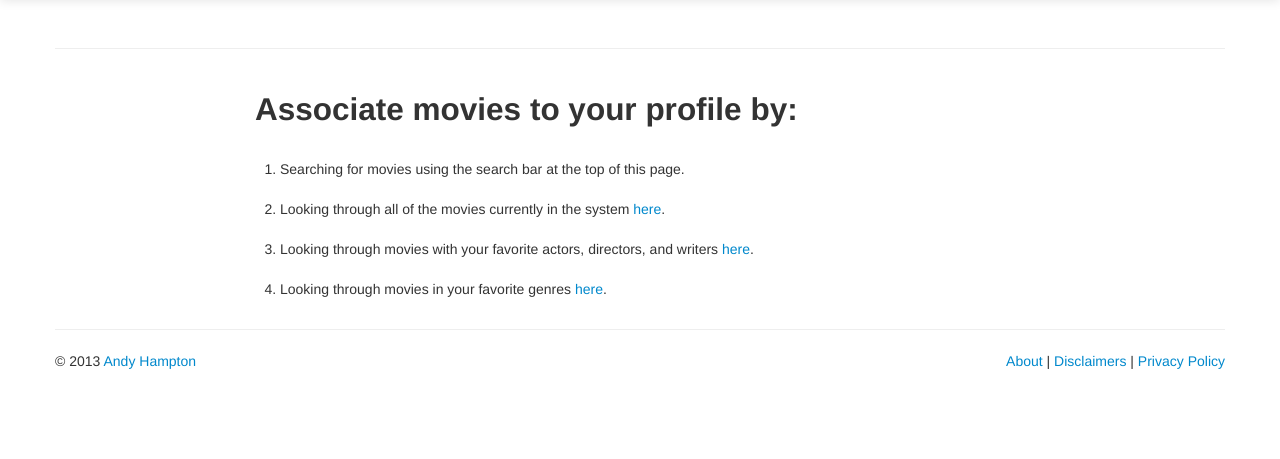
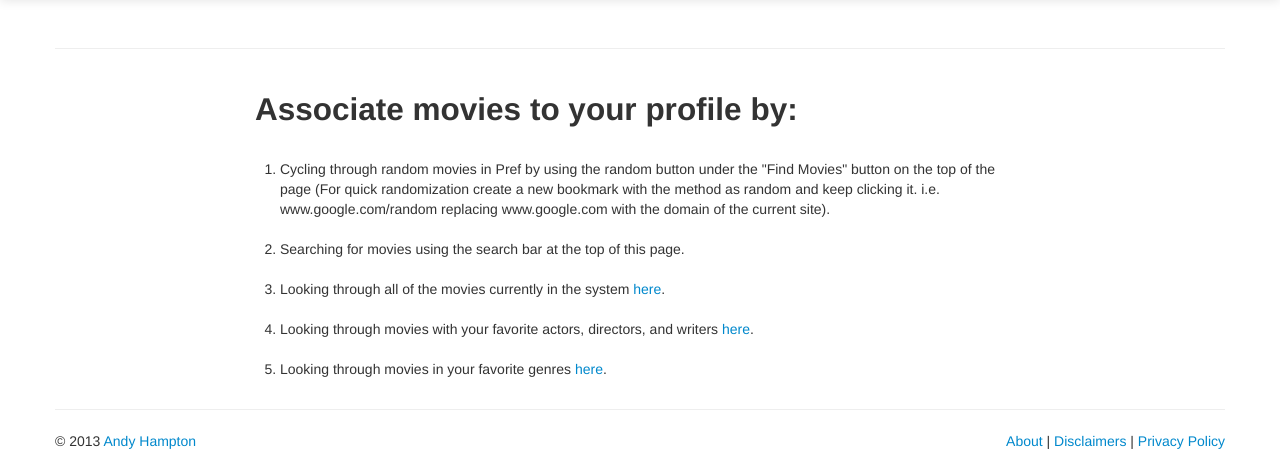
Before and after one commit to ahampt/Pref, a Django app: template pref/webapp/templates/movie/discovery.html in a window 1280 px wide. Shown: the part 41-500 px from the top of the page. Run offline with Django 3.2, Linux system fonts and the light colour scheme; the template is opened without the code that fills it, so the values that code supplies are empty; some libraries are stand-ins or nearby versions.

Commit message:
Add random button

```diff
--- a/pref/webapp/templates/includes/navbar.html
+++ b/pref/webapp/templates/includes/navbar.html
@@ -36,6 +36,8 @@
 								</a>
 								<ul class="dropdown-menu">
 									<li><a href="{{discovery_url}}">Discovery</a></li>
+									{% url "webapp.views.movie.random" as random_url %}
+									<li><a href="{{random_url}}">Random</a></li>
 									<li class="nav-header">By ...</li>
 									{% url "webapp.views.profile.view_list" as profiles_url %}
 									<li><a href="{{profiles_url}}">Profile</a></li>
--- a/pref/webapp/templates/movie/discovery.html
+++ b/pref/webapp/templates/movie/discovery.html
@@ -8,6 +8,7 @@
 	<h2>Associate movies to your profile by:</h2>
 	<br />
 	<ol>
+		<li>Cycling through random movies in Pref by using the random button under the "Find Movies" button on the top of the page (For quick randomization create a new bookmark with the method as random and keep clicking it. i.e. www.google.com/random replacing www.google.com with the domain of the current site).</li><br />
 		<li>Searching for movies using the search bar at the top of this page.</li><br />
 		{% url "webapp.views.movie.view_list" as movies_url %}
 		<li>Looking through all of the movies currently in the system <a href="{{movies_url}}">here</a>.</li><br />
--- a/pref/webapp/urls.py
+++ b/pref/webapp/urls.py
@@ -20,6 +20,7 @@ urlpatterns = patterns('',
 	('^' + settings.PREFIX_URL + r'genres/$', 'webapp.views.property.genres'),
 	('^' + settings.PREFIX_URL + r'genres/(?P<description>[a-zA-Z0-9_~-]{0,50})/$', 'webapp.views.property.genre'),
 	('^' + settings.PREFIX_URL + r'search/$', 'webapp.views.movie.search'),
+	('^' + settings.PREFIX_URL + r'random/$', 'webapp.views.movie.random'),
 	('^' + settings.PREFIX_URL + r'discovery/$', 'webapp.views.site.discovery'),
 	('^' + settings.PREFIX_URL + r'about/$', 'webapp.views.site.about'),
 	('^' + settings.PREFIX_URL + r'disclaimers/$', 'webapp.views.site.disclaimers'),
```
Also changed, not shown: pref/webapp/views/movie.py (+18 -0 lines).
